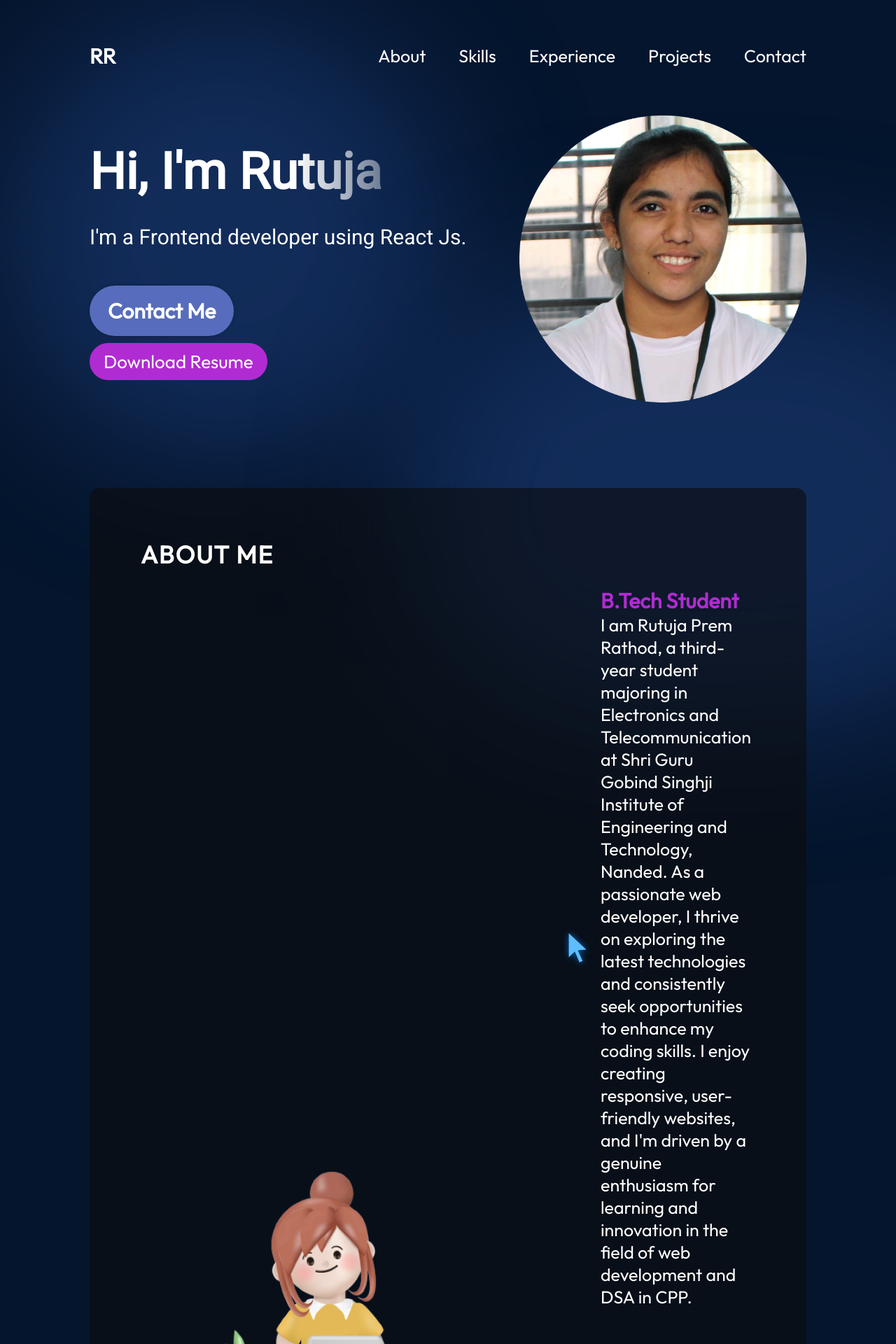
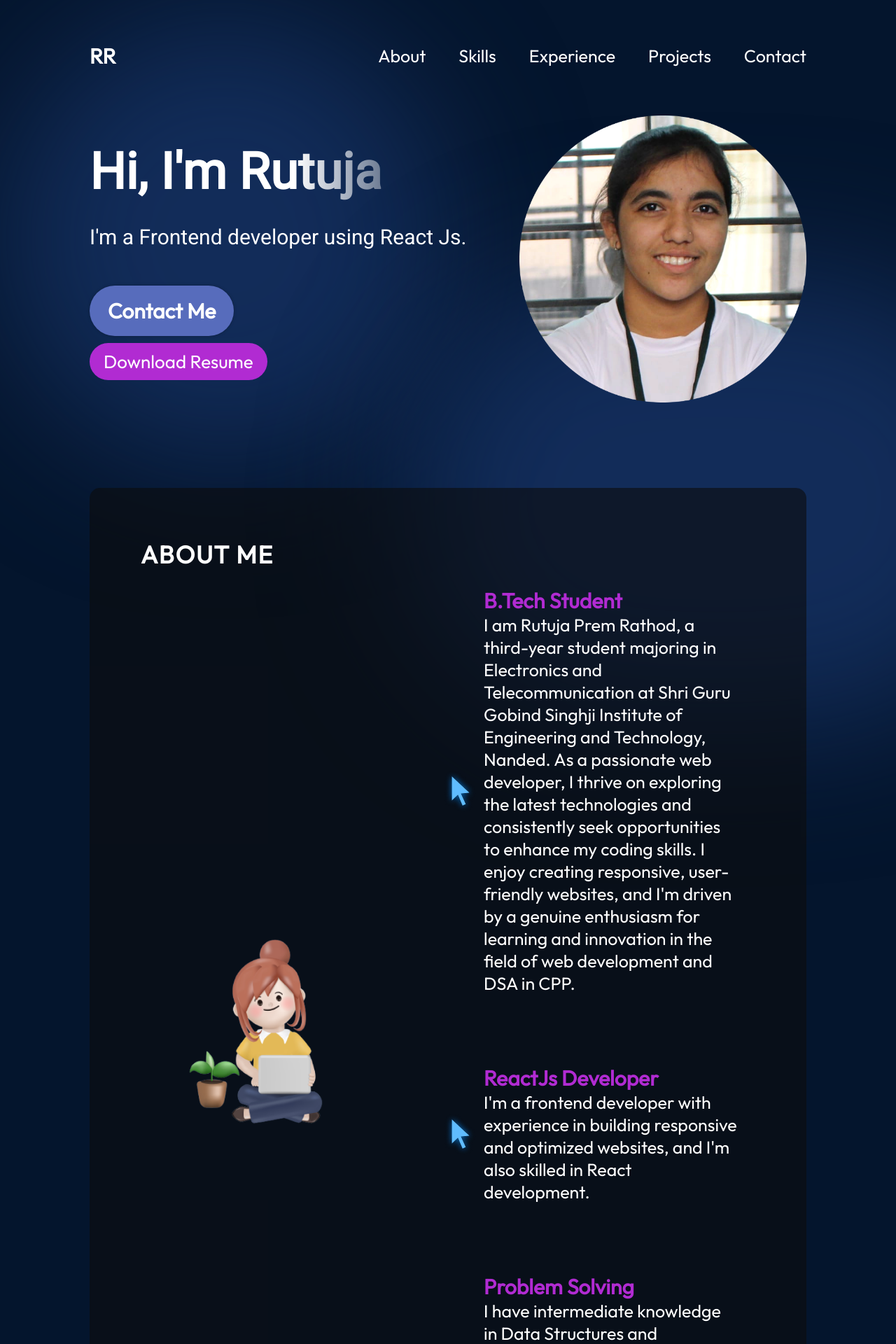
Before and after one commit to 18Rutuja/React_Portfolio, a React (Vite) app: page / in a window 1280 px wide. Shown: the top 1920 px of the page at 70% size. Built offline with nearby package versions, Linux system fonts and the light colour scheme.

Commit message:
image resize

```diff
--- a/src/components/About/About.module.css
+++ b/src/components/About/About.module.css
@@ -26,7 +26,7 @@
 }
 
 .aboutImage {
-  width: 75%;
+  width: 45%;
 }
 
 .aboutItems {
```
